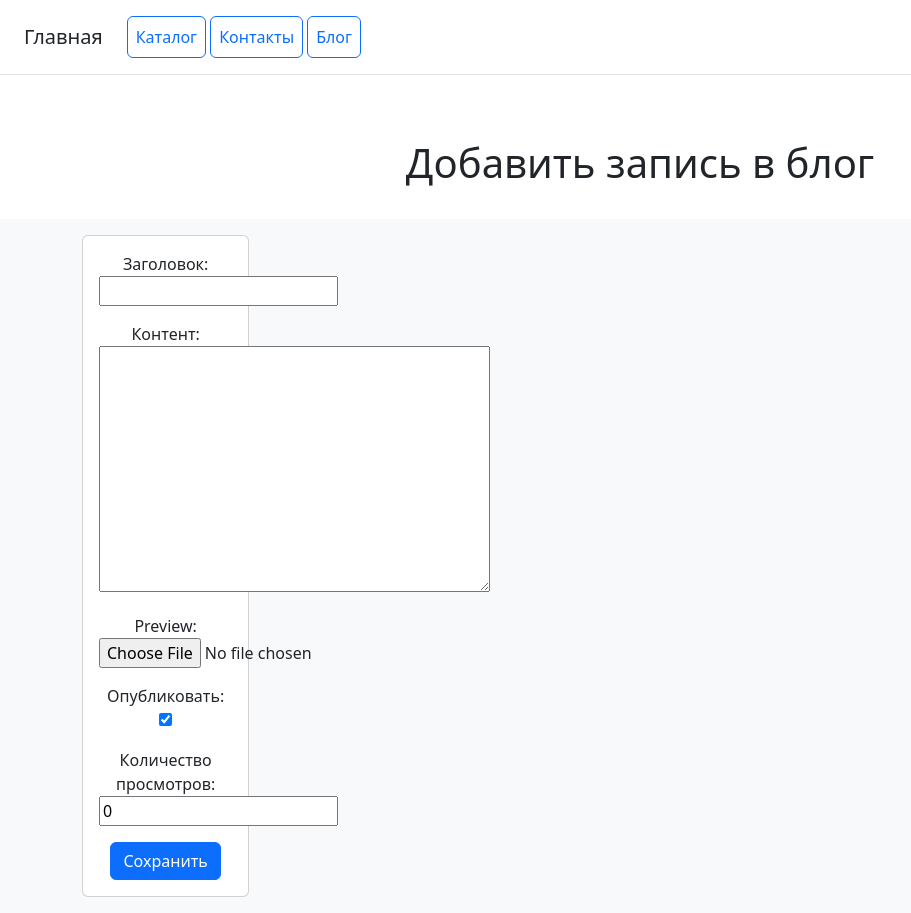
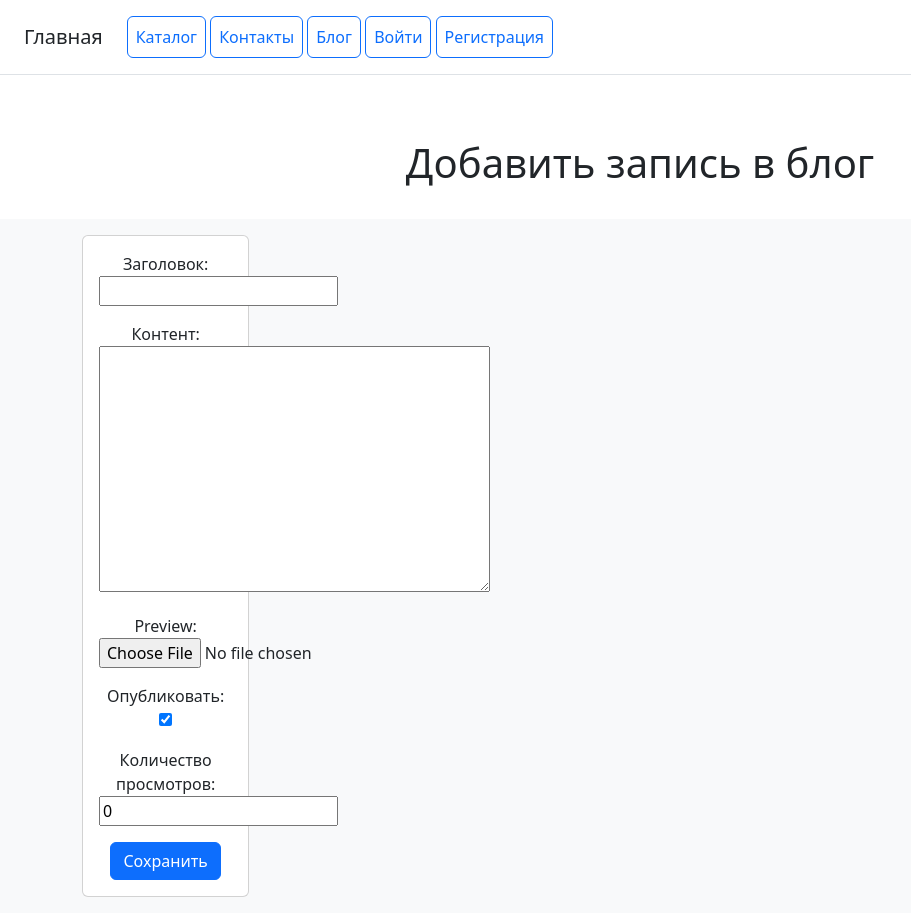
Before and after one commit to elenaludina0573/Online_store_projekt, a Django app: page /blogpost/create/ in a window 1280 px wide. Shown: the whole page, without its empty margins (0-911 px from the left). Run offline with Django 5.2, Linux system fonts and the light colour scheme.

Commit message:
Created_3

```diff
--- a/catalog/forms.py
+++ b/catalog/forms.py
@@ -22,7 +22,7 @@ class StyleFormMixin:
 class ProductForm(StyleFormMixin, ModelForm):
     class Meta:
         model = Product
-        exclude = ['created_at', 'updated_at']
+        exclude = ('created_at', 'updated_at', 'owner')
 
     def clean_product_name(self):
 
--- a/catalog/models.py
+++ b/catalog/models.py
@@ -1,5 +1,6 @@
 from django.db import models
 
+from users.models import User
 
 NULLABLE = {'blank': True, 'null': True}
 
@@ -24,6 +25,8 @@ class Product(models.Model):
     purchase_price = models.IntegerField(max_length=150, verbose_name='Цена за покупку')
     created_at = models.DateTimeField(auto_now_add=True, verbose_name='Дата создания')
     updated_at = models.DateTimeField(auto_now=True, verbose_name='Дата последнего изменения')
+    owner = models.ForeignKey(User, on_delete=models.SET_NULL, verbose_name='Владелец', **NULLABLE)
+
 
     def __str__(self):
         return f'{self.name}'
--- a/catalog/templates/catalog/includes/inc_main.html
+++ b/catalog/templates/catalog/includes/inc_main.html
@@ -4,5 +4,11 @@
         <a class="p-2 btn btn-outline-primary" href="/">Каталог</a>
         <a class="p-2 btn btn-outline-primary" href="/contacts/">Контакты</a>
         <a class="p-2 btn btn-outline-primary" href="/catalog/">Блог</a>
+        {% if user.is_authenticated %}
+            <a class="p-2 btn btn-outline-primary" href="/users/logout/">Выйти</a>
+        {% else %}
+            <a class="p-2 btn btn-outline-primary" href="/users/login/">Войти</a>
+            <a class="p-2 btn btn-outline-primary" href="/users/register/">Регистрация</a>
+        {% endif %}
     </nav>
 </div>
```
